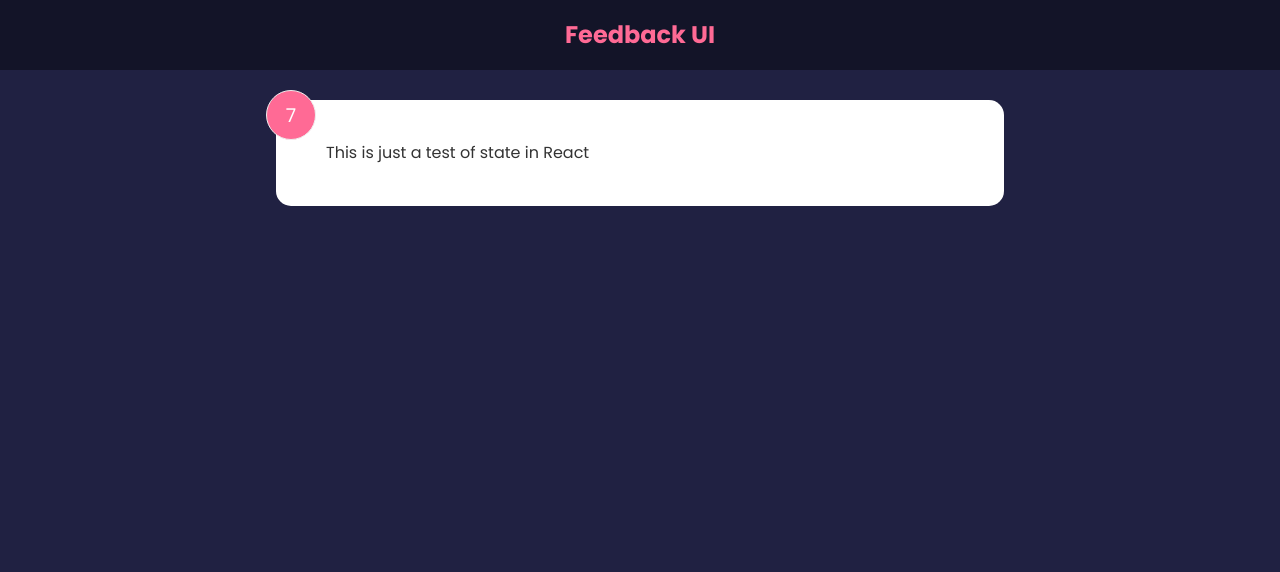
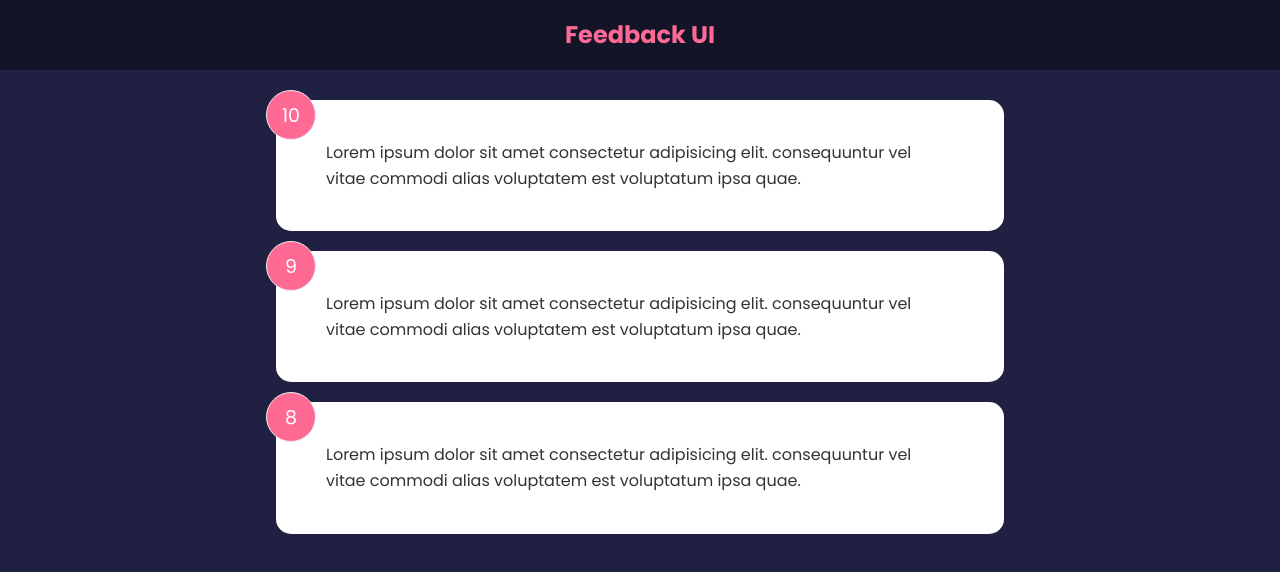
Before and after one commit to mik284/Feedback-App, a React (Create React App) app: page / in a window 1280 px wide. Shown: the top 572 px of the page. Built offline with nearby package versions, Linux system fonts and the light colour scheme.

Commit message:
Managing Global State

```diff
--- a/src/App.js
+++ b/src/App.js
@@ -1,5 +1,5 @@
 import { useState } from 'react'
-import FeedbackItem from "./components/FeedbackItem"
+import FeedbackList from "./components/FeedbackList"
 import Header from "./components/Header"
 import FeedbackData from './data/FeedbackData'
 
@@ -32,7 +32,7 @@
         <>
         <Header />
             <div className='container'>
-                <FeedbackItem />
+                <FeedbackList feedback={feedback} />
             </div>
         </>
 
--- a/src/components/FeedbackItem.jsx
+++ b/src/components/FeedbackItem.jsx
@@ -1,8 +1,8 @@
-import {useState} from 'react'
+// import {useState} from 'react'
 
-function FeedbackItem() {
-    const [rating, setRating] = useState(7)
-    const [text, setText] = useState('This is just a test of state in React')
+function FeedbackItem({item}) {
+    // const [rating, setRating] = useState(7)
+    // const [text, setText] = useState('This is just a test of state in React')
     // const handleClick = () => {
     //     setRating( (prev) => {
     //         return prev + 1
@@ -11,8 +11,8 @@
 
   return (
     <div className="card">
-        <div className="num-display">{rating}</div>
-        <div className="text-display">{text}</div>
+        <div className="num-display">{item.rating}</div>
+        <div className="text-display">{item.text}</div>
         {/* <button onClick={handleClick}>Click</button> */}
     </div>
   )
--- /dev/null
+++ b/src/components/FeedbackList.jsx
@@ -0,0 +1,16 @@
+import FeedbackItem from "./FeedbackItem"
+
+function FeedbackList({ feedback }) {
+    if(!feedback || feedback.length === 0){
+        return <p>No Feedback Yet!</p>
+    }
+  return (
+    <div className="feedback-List">
+        {feedback.map((item) => (
+            <FeedbackItem key={item.id} item={item}/>
+        ))}
+    </div>
+  )
+}
+
+export default FeedbackList
```
